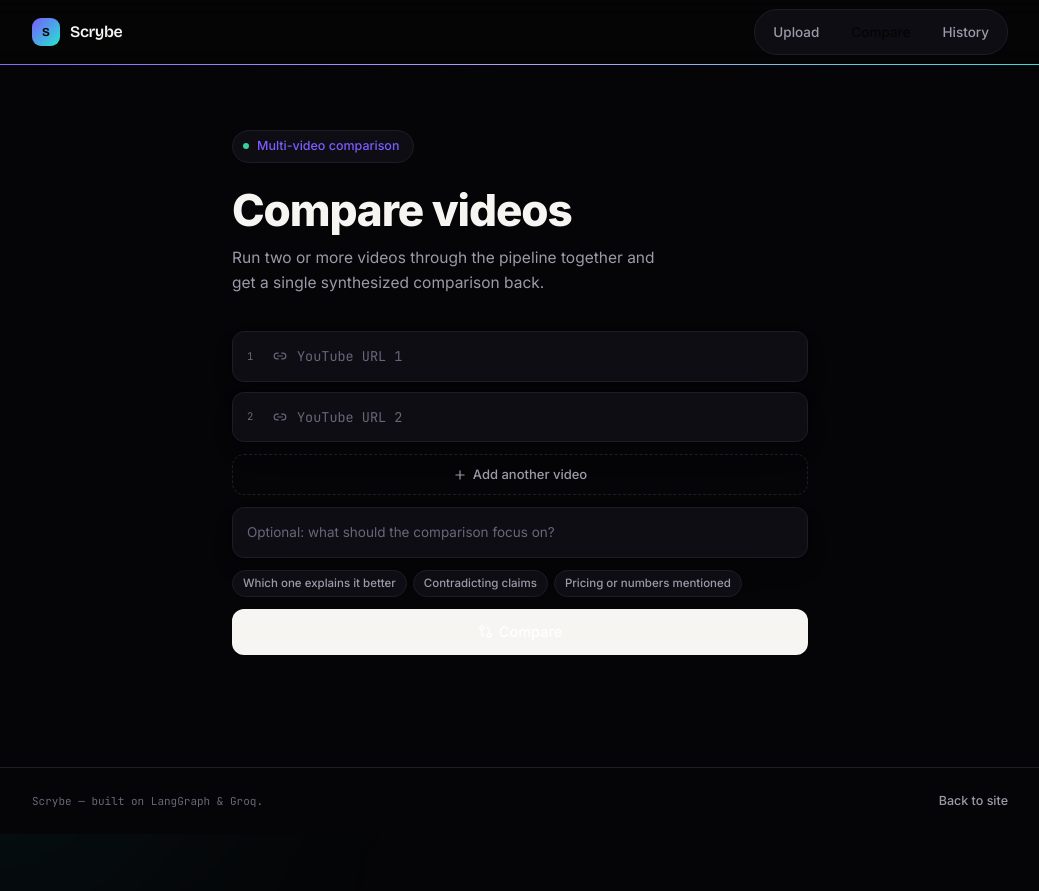
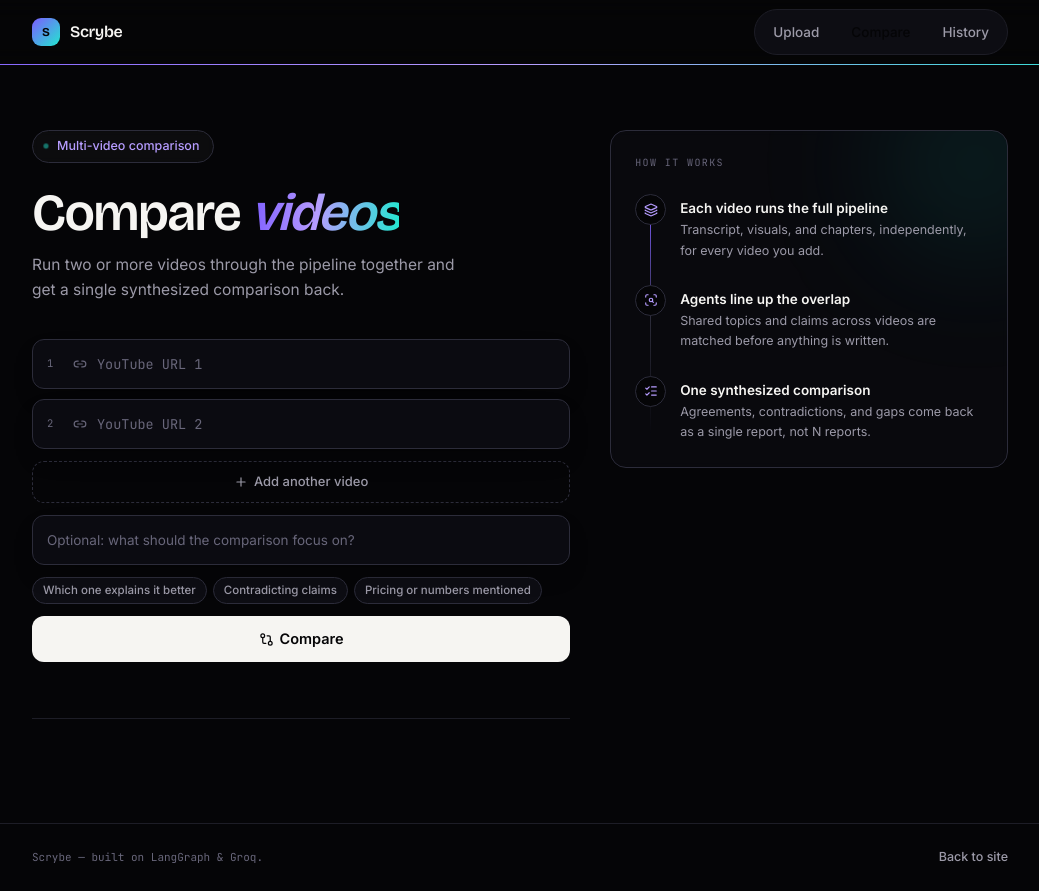
Before and after one commit to VisheshKamble/Scrybe, a React (Vite) app in the folder frontend/: page /app/compare in a window 1280 px wide. Shown: the whole page, without its empty margins (120-1159 px from the left). Before the commit the page ends 834 px from the top, so only its background shows below. Built offline with nearby package versions, Linux system fonts and the light colour scheme.

Commit message:
UI Fixed

```diff
--- a/frontend/src/components/RecentList.jsx
+++ b/frontend/src/components/RecentList.jsx
@@ -23,7 +23,7 @@ function hrefFor(entry) {
  * no list, and it's the difference between every run being throwaway and
  * a user having somewhere to come back to.
  */
-export default function RecentList({ limit, showEmpty = true, title = 'RECENT' }) {
+export default function RecentList({ limit, showEmpty = true, title = 'RECENT', layout = 'list' }) {
   const [entries, setEntries] = useState([])
 
   useEffect(() => {
@@ -42,8 +42,66 @@ export default function RecentList({ limit, showEmpty = true, title = 'RECENT' }
     return (
       <div>
         <p className="font-mono text-[10px] tracking-[0.14em] text-lp-faint mb-3">{title}</p>
-        <div className="rounded-xl border border-dashed border-lp-line px-4 py-6 text-center">
+        <div className="rounded-xl border border-dashed border-lp-line px-4 py-10 text-center bg-white/[0.015]">
           <p className="text-[13px] text-lp-muted">Nothing here yet &mdash; your analyses will show up as you run them.</p>
+        </div>
+      </div>
+    )
+  }
+
+  if (layout === 'grid') {
+    return (
+      <div>
+        <div className="flex items-center justify-between mb-3">
+          <p className="font-mono text-[10px] tracking-[0.14em] text-lp-faint">{title}</p>
+          {limit && entries.length > limit && (
+            <Link to="/app/history" className="text-[12px] font-medium text-lp-violet hover:text-lp-ink transition-colors">
+              View all ({entries.length})
+            </Link>
+          )}
+        </div>
+        <div className="grid grid-cols-2 md:grid-cols-4 gap-3">
+          {visible.map((entry) => {
+            const meta = STATUS_META[entry.status] ?? STATUS_META.queued
+            const StatusIcon = meta.icon
+            const thumbId = entry.type === 'compare' ? entry.youtubeIds?.[0] : entry.youtubeId
+
+            return (
+              <div key={entry.id} className="group relative">
+                <Link
+                  to={hrefFor(entry)}
+                  className="block rounded-xl border border-lp-line bg-lp-card/80 overflow-hidden hover:border-lp-violet/40 hover:shadow-violet-glow transition-all duration-300"
+                >
+                  <div className="aspect-video bg-lp-bg border-b border-lp-line2 flex items-center justify-center overflow-hidden">
+                    {thumbId ? (
+                      <img src={youtubeThumbnail(thumbId)} alt="" className="w-full h-full object-cover transition-transform duration-300 group-hover:scale-110" />
+                    ) : (
+                      <GitCompare size={18} className="text-lp-faint" />
+                    )}
+                  </div>
+                  <div className="p-2.5">
+                    <p className="text-[12.5px] font-medium text-lp-ink truncate mb-1">
+                      {entry.type === 'compare'
+                        ? `Comparison — ${entry.youtubeUrls?.length ?? 0} videos`
+                        : entry.title || entry.youtubeId || 'Video analysis'}
+                    </p>
+                    <span className={`inline-flex items-center gap-1 text-[10.5px] font-medium ${meta.className}`}>
+                      <StatusIcon size={11} className={meta.spin ? 'animate-spin' : ''} strokeWidth={2} />
+                      {meta.label}
+                    </span>
+                  </div>
+                </Link>
+                <button
+                  type="button"
+                  onClick={() => handleRemove(entry.id)}
+                  aria-label="Remove from history"
+                  className="absolute top-1.5 right-1.5 p-1.5 rounded-md bg-lp-bg/80 backdrop-blur-sm text-lp-faint hover:text-lp-red transition-colors opacity-0 group-hover:opacity-100"
+                >
+                  <Trash2 size={12} />
+                </button>
+              </div>
+            )
+          })}
         </div>
       </div>
     )
--- a/frontend/src/pages/Compare.jsx
+++ b/frontend/src/pages/Compare.jsx
@@ -1,5 +1,5 @@
 import { motion } from 'framer-motion'
-import { AlertCircle, GitCompare, Link2, Plus, X } from 'lucide-react'
+import { AlertCircle, GitCompare, Layers, Link2, ListChecks, Plus, ScanSearch, X } from 'lucide-react'
 import { useState } from 'react'
 import { useNavigate } from 'react-router-dom'
 import RecentList from '../components/RecentList.jsx'
@@ -9,13 +9,21 @@ import { extractYoutubeId, isValidYoutubeUrl } from '../lib/youtube.js'
 
 const FOCUS_EXAMPLES = ['Which one explains it better', 'Contradicting claims', 'Pricing or numbers mentioned']
 
+const HOW_IT_WORKS = [
+  { icon: Layers, label: 'Each video runs the full pipeline', body: 'Transcript, visuals, and chapters, independently, for every video you add.' },
+  { icon: ScanSearch, label: 'Agents line up the overlap', body: 'Shared topics and claims across videos are matched before anything is written.' },
+  { icon: ListChecks, label: 'One synthesized comparison', body: 'Agreements, contradictions, and gaps come back as a single report, not N reports.' },
+]
+
+const EASE = [0.16, 1, 0.3, 1]
+
 const container = {
   hidden: {},
   show: { transition: { staggerChildren: 0.07, delayChildren: 0.05 } },
 }
 const item = {
   hidden: { opacity: 0, y: 16 },
-  show: { opacity: 1, y: 0, transition: { duration: 0.5, ease: [0.16, 1, 0.3, 1] } },
+  show: { opacity: 1, y: 0, transition: { duration: 0.5, ease: EASE } },
 }
 
 export default function Compare() {
@@ -73,19 +81,21 @@ export default function Compare() {
   }
 
   return (
-    <motion.div variants={container} initial="hidden" animate="show" className="max-w-xl mx-auto">
+    <div className="max-w-5xl mx-auto">
+      <motion.div variants={container} initial="hidden" animate="show" className="grid lg:grid-cols-[1.15fr_0.85fr] gap-14 lg:gap-10 items-start">
+        <div>
           <motion.div variants={item} className="mb-6">
-        <span className="inline-flex items-center gap-2 border border-lp-line bg-lp-card rounded-full pl-2.5 pr-3.5 py-1.5 text-[12.5px] font-medium text-lp-violet">
-          <span className="w-1.5 h-1.5 rounded-full bg-lp-green" />
+            <span className="inline-flex items-center gap-2 border border-lp-line2 bg-white/[0.03] backdrop-blur-sm rounded-full pl-2.5 pr-3.5 py-1.5 text-[12.5px] font-medium text-lp-violet2">
+              <span className="w-1.5 h-1.5 rounded-full bg-lp-cyan animate-pulse-dot" />
               Multi-video comparison
             </span>
           </motion.div>
 
           <motion.h1
             variants={item}
-        className="font-sans font-extrabold text-[clamp(2rem,5vw,2.75rem)] leading-[1.05] tracking-[-0.025em] text-lp-ink [text-wrap:balance] mb-3"
+            className="font-display font-semibold text-[clamp(2.25rem,4.5vw,3.25rem)] leading-[1.03] tracking-[-0.03em] text-lp-ink [text-wrap:balance] mb-3"
           >
-        Compare videos
+            Compare <span className="text-gradient italic">videos</span>
           </motion.h1>
           <motion.p variants={item} className="text-lp-muted text-[15.5px] leading-relaxed mb-9 max-w-md">
             Run two or more videos through the pipeline together and get a single synthesized
@@ -99,8 +109,8 @@ export default function Compare() {
                 return (
                   <div
                     key={i}
-                className={`flex items-center gap-2.5 rounded-xl border bg-lp-card pl-3.5 pr-2 py-1 shadow-card transition-colors duration-200 ${
-                  invalid ? 'border-lp-red/40' : 'border-lp-line focus-within:border-lp-violet/50'
+                    className={`flex items-center gap-2.5 rounded-xl border bg-lp-card/90 backdrop-blur-sm pl-3.5 pr-2 py-1 shadow-card transition-all duration-300 ${
+                      invalid ? 'border-lp-red/40' : 'border-lp-line2 focus-within:border-lp-violet/50 focus-within:shadow-violet-glow'
                     }`}
                   >
                     <span className="font-mono text-[10.5px] text-lp-faint w-4 shrink-0">{i + 1}</span>
@@ -129,13 +139,13 @@ export default function Compare() {
             <button
               type="button"
               onClick={() => setUrls((prev) => [...prev, ''])}
-          className="w-full inline-flex items-center justify-center gap-1.5 text-[13px] font-medium text-lp-muted border border-dashed border-lp-line rounded-xl py-2.5 hover:border-lp-violet/40 hover:text-lp-violet transition-colors duration-200"
+              className="w-full inline-flex items-center justify-center gap-1.5 text-[13px] font-medium text-lp-muted border border-dashed border-lp-line2 rounded-xl py-2.5 hover:border-lp-violet/40 hover:text-lp-violet2 hover:bg-white/[0.02] transition-all duration-300"
             >
               <Plus size={14} />
               Add another video
             </button>
 
-        <div className="rounded-xl border border-lp-line bg-lp-card px-3.5 py-1 shadow-card focus-within:border-lp-violet/50 transition-colors duration-200">
+            <div className="rounded-xl border border-lp-line2 bg-lp-card/90 backdrop-blur-sm px-3.5 py-1 shadow-card focus-within:border-lp-violet/50 focus-within:shadow-violet-glow transition-all duration-300">
               <input
                 value={focus}
                 onChange={(e) => setFocus(e.target.value)}
@@ -150,7 +160,7 @@ export default function Compare() {
                   key={f}
                   type="button"
                   onClick={() => setFocus(f)}
-              className="text-[11.5px] font-medium text-lp-muted border border-lp-line bg-lp-card rounded-full px-2.5 py-1 hover:border-lp-violet/40 hover:text-lp-violet transition-colors"
+                  className="text-[11.5px] font-medium text-lp-muted border border-lp-line2 bg-lp-card rounded-full px-2.5 py-1 hover:border-lp-violet/40 hover:text-lp-violet2 transition-colors"
                 >
                   {f}
                 </button>
@@ -160,14 +170,22 @@ export default function Compare() {
             <button
               type="submit"
               disabled={submitting}
-          className="group w-full inline-flex items-center justify-center gap-1.5 bg-lp-ink text-white text-[14.5px] font-medium px-5 py-3 rounded-xl hover:bg-lp-violet transition-colors duration-300 disabled:opacity-50 disabled:cursor-not-allowed"
+              className="group relative w-full inline-flex items-center justify-center gap-1.5 overflow-hidden bg-lp-ink text-lp-bg text-[14.5px] font-semibold px-5 py-3 rounded-xl transition-shadow duration-300 hover:shadow-violet-glow disabled:opacity-60 disabled:cursor-not-allowed disabled:hover:shadow-none focus-visible:outline focus-visible:outline-2 focus-visible:outline-offset-2 focus-visible:outline-lp-violet"
             >
+              <span className="absolute inset-0 bg-gradient-to-r from-lp-violet to-lp-cyan opacity-0 group-hover:opacity-100 transition-opacity duration-300" />
+              <span className="relative inline-flex items-center gap-1.5">
                 {submitting ? (
-            <span className="w-3.5 h-3.5 rounded-full border-2 border-white/30 border-t-white animate-spin" />
+                  <>
+                    <span className="w-3.5 h-3.5 rounded-full border-2 border-lp-bg/30 border-t-lp-bg animate-spin" />
+                    Starting&hellip;
+                  </>
                 ) : (
+                  <>
                     <GitCompare size={15} />
+                    Compare
+                  </>
                 )}
-          {submitting ? 'Starting\u2026' : 'Compare'}
+              </span>
             </button>
           </motion.form>
 
@@ -182,9 +200,44 @@ export default function Compare() {
             </motion.div>
           )}
 
-      <div className="mt-12">
-        <RecentList limit={4} showEmpty={false} />
+          <motion.div variants={item} className="mt-14 pt-10 border-t border-lp-line">
+            <RecentList limit={4} showEmpty={false} layout="grid" />
+          </motion.div>
+        </div>
+
+        <motion.div variants={item} className="lg:sticky lg:top-24">
+          <div className="relative rounded-2xl border border-lp-line2 bg-lp-card/60 backdrop-blur-sm p-6 overflow-hidden">
+            <div className="absolute -top-16 -right-16 w-48 h-48 rounded-full bg-lp-cyan/10 blur-3xl" />
+            <p className="relative font-mono text-[10px] tracking-[0.14em] text-lp-faint mb-6">HOW IT WORKS</p>
+
+            <div className="relative">
+              <div className="absolute left-[15px] top-2 bottom-2 w-px bg-gradient-to-b from-lp-violet via-lp-line2 to-transparent" />
+              <ul className="space-y-6">
+                {HOW_IT_WORKS.map((step, i) => {
+                  const Icon = step.icon
+                  return (
+                    <motion.li
+                      key={step.label}
+                      initial={{ opacity: 0, x: -8 }}
+                      animate={{ opacity: 1, x: 0 }}
+                      transition={{ duration: 0.4, ease: EASE, delay: 0.3 + i * 0.09 }}
+                      className="relative flex gap-3.5"
+                    >
+                      <span className="relative z-10 shrink-0 w-[31px] h-[31px] rounded-full bg-lp-bg border border-lp-line2 flex items-center justify-center">
+                        <Icon size={14} className="text-lp-violet2" strokeWidth={2} />
+                      </span>
+                      <div className="pt-1">
+                        <p className="text-[13.5px] font-semibold text-lp-ink mb-0.5">{step.label}</p>
+                        <p className="text-[12.5px] text-lp-muted leading-relaxed">{step.body}</p>
+                      </div>
+                    </motion.li>
+                  )
+                })}
+              </ul>
+            </div>
           </div>
         </motion.div>
+      </motion.div>
+    </div>
   )
 }
--- a/frontend/src/pages/Upload.jsx
+++ b/frontend/src/pages/Upload.jsx
@@ -1,5 +1,5 @@
 import { motion } from 'framer-motion'
-import { AlertCircle, Clock3, Eye, FileText, Link2, Rows3, Sparkles } from 'lucide-react'
+import { AlertCircle, CheckCircle2, Clock3, Eye, FileText, Link2, Rows3, Sparkles } from 'lucide-react'
 import { useMemo, useState } from 'react'
 import { useNavigate } from 'react-router-dom'
 import RecentList from '../components/RecentList.jsx'
@@ -8,10 +8,10 @@ import { saveJobMeta, upsertHistoryEntry } from '../lib/storage.js'
 import { extractYoutubeId, isValidYoutubeUrl, youtubeThumbnail } from '../lib/youtube.js'
 
 const STEPS = [
-  { icon: FileText, label: 'Transcript' },
-  { icon: Eye, label: 'Visual' },
-  { icon: Rows3, label: 'Chapters' },
-  { icon: Sparkles, label: 'Synthesis' },
+  { icon: FileText, label: 'Transcript', body: 'Captions when they exist, Whisper when they don\u2019t.' },
+  { icon: Eye, label: 'Visual', body: 'Keyframes read by a vision model \u2014 slides, code, charts.' },
+  { icon: Rows3, label: 'Chapters', body: 'Real topic boundaries, not fixed time intervals.' },
+  { icon: Sparkles, label: 'Synthesis', body: 'Claims fact-checked, report streamed in live.' },
 ]
 
 const EXAMPLE = {
@@ -69,7 +69,10 @@ export default function Upload() {
   }
 
   return (
-    <motion.div variants={container} initial="hidden" animate="show" className="max-w-xl mx-auto">
+    <div className="max-w-5xl mx-auto">
+      <motion.div variants={container} initial="hidden" animate="show" className="grid lg:grid-cols-[1.15fr_0.85fr] gap-14 lg:gap-10 items-start">
+        {/* left: the actual task */}
+        <div>
           <motion.div variants={item} className="mb-6">
             <span className="inline-flex items-center gap-2 border border-lp-line2 bg-white/[0.03] backdrop-blur-sm rounded-full pl-2.5 pr-3.5 py-1.5 text-[12.5px] font-medium text-lp-violet2">
               <span className="w-1.5 h-1.5 rounded-full bg-lp-cyan animate-pulse-dot" />
@@ -79,7 +82,7 @@ export default function Upload() {
 
           <motion.h1
             variants={item}
-        className="font-display font-semibold text-[clamp(2.25rem,5vw,3rem)] leading-[1.03] tracking-[-0.03em] text-lp-ink [text-wrap:balance] mb-3"
+            className="font-display font-semibold text-[clamp(2.25rem,4.5vw,3.25rem)] leading-[1.03] tracking-[-0.03em] text-lp-ink [text-wrap:balance] mb-3"
           >
             Analyze <span className="text-gradient italic">a video</span>
           </motion.h1>
@@ -176,38 +179,61 @@ export default function Upload() {
             </motion.div>
           )}
 
-      <motion.div variants={item} className="mt-14">
-        <p className="font-mono text-[10px] tracking-[0.14em] text-lp-faint mb-4">WHAT HAPPENS NEXT</p>
+          <motion.div variants={item} className="mt-14 pt-10 border-t border-lp-line">
+            <RecentList limit={4} layout="grid" />
+          </motion.div>
+        </div>
+
+        {/* right: what you actually get, as a real connected timeline */}
+        <motion.div variants={item} className="lg:sticky lg:top-24">
+          <div className="relative rounded-2xl border border-lp-line2 bg-lp-card/60 backdrop-blur-sm p-6 overflow-hidden">
+            <div className="absolute -top-16 -right-16 w-48 h-48 rounded-full bg-lp-violet/10 blur-3xl" />
+            <p className="relative font-mono text-[10px] tracking-[0.14em] text-lp-faint mb-6">WHAT HAPPENS NEXT</p>
+
             <div className="relative">
-          <div className="hidden sm:block absolute left-0 right-0 top-[15px] h-px bg-lp-line" />
-          <div className="grid grid-cols-2 sm:grid-cols-4 gap-3 sm:gap-2">
+              <div className="absolute left-[15px] top-2 bottom-2 w-px bg-gradient-to-b from-lp-violet via-lp-line2 to-transparent" />
+              <ul className="space-y-6">
                 {STEPS.map((step, i) => {
                   const Icon = step.icon
                   return (
-                <motion.div
+                    <motion.li
                       key={step.label}
-                  initial={{ opacity: 0, y: 10, scale: 0.94 }}
-                  animate={{ opacity: 1, y: 0, scale: 1 }}
-                  transition={{ duration: 0.4, ease: EASE, delay: 0.35 + i * 0.08 }}
-                  className="group relative flex sm:flex-col items-center sm:items-start gap-2.5 sm:gap-3 rounded-xl border border-lp-line bg-lp-card/80 px-3 py-3 sm:px-3.5 sm:py-3.5 hover:border-lp-violet/40 hover:shadow-violet-glow transition-all duration-300"
+                      initial={{ opacity: 0, x: -8 }}
+                      animate={{ opacity: 1, x: 0 }}
+                      transition={{ duration: 0.4, ease: EASE, delay: 0.3 + i * 0.09 }}
+                      className="relative flex gap-3.5"
                     >
-                  <span className="relative z-10 shrink-0 w-6 h-6 rounded-full bg-lp-bg border border-lp-line2 flex items-center justify-center font-mono text-[10px] text-lp-faint group-hover:border-lp-violet/50 group-hover:text-lp-violet2 transition-colors duration-300">
-                    {i + 1}
+                      <span className="relative z-10 shrink-0 w-[31px] h-[31px] rounded-full bg-lp-bg border border-lp-line2 flex items-center justify-center">
+                        <Icon size={14} className="text-lp-violet2" strokeWidth={2} />
                       </span>
-                  <span className="inline-flex items-center gap-1.5">
-                    <Icon size={14} className="text-lp-violet2" strokeWidth={2} />
-                    <span className="text-[12.5px] font-medium text-lp-ink">{step.label}</span>
-                  </span>
-                </motion.div>
+                      <div className="pt-1">
+                        <p className="text-[13.5px] font-semibold text-lp-ink mb-0.5">{step.label}</p>
+                        <p className="text-[12.5px] text-lp-muted leading-relaxed">{step.body}</p>
+                      </div>
+                    </motion.li>
                   )
                 })}
+                <motion.li
+                  initial={{ opacity: 0, x: -8 }}
+                  animate={{ opacity: 1, x: 0 }}
+                  transition={{ duration: 0.4, ease: EASE, delay: 0.3 + STEPS.length * 0.09 }}
+                  className="relative flex gap-3.5"
+                >
+                  <span className="relative z-10 shrink-0 w-[31px] h-[31px] rounded-full bg-lp-cyan/10 border border-lp-cyan/30 flex items-center justify-center">
+                    <CheckCircle2 size={14} className="text-lp-cyan" strokeWidth={2} />
+                  </span>
+                  <div className="pt-1">
+                    <p className="text-[13.5px] font-semibold text-lp-ink mb-0.5">Ready to chat</p>
+                    <p className="text-[12.5px] text-lp-muted leading-relaxed">
+                      Ask anything &mdash; every answer cites the exact timestamp it came from.
+                    </p>
+                  </div>
+                </motion.li>
+              </ul>
             </div>
           </div>
         </motion.div>
-
-      <motion.div variants={item} className="mt-12">
-        <RecentList limit={4} />
       </motion.div>
-    </motion.div>
+    </div>
   )
 }
```
Also changed, not shown: frontend/src/pages/History.jsx (+18 -12 lines). Lines whose indentation alone changed are shown as unchanged.
